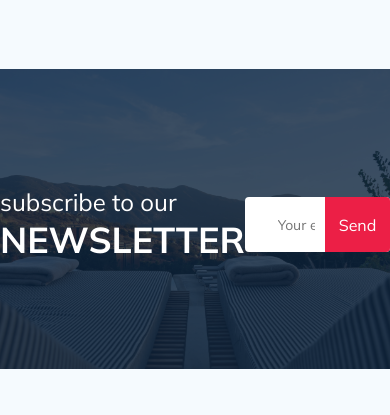
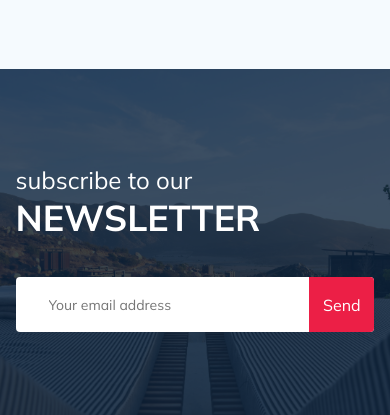
Before and after one commit to LidiyaZzz/tour-plan, a PHP site: page / in a window 390 px wide. Shown: the part 996-1411 px from the top of the page. Before the commit the page ends 1365 px from the top, so only its background shows below. Run offline with PHP 8.4, Linux system fonts and the light colour scheme.

Commit message:
create: settings from the lesson for newsletter

```diff
--- a/css/style.css
+++ b/css/style.css
@@ -918,7 +918,7 @@ template {
 }
 
 @media (max-width: 992px) {
-  .container {
+  .container, .newsletter-wrapper {
     max-width: 700px;
   }
   .logo {
@@ -1047,6 +1047,17 @@ template {
   .map {
     width: 100%;
   }
+  .newsletter-wrapper {
+    -webkit-box-orient: vertical;
+    -webkit-box-direction: normal;
+        -ms-flex-direction: column;
+            flex-direction: column;
+    max-width: 576px;
+    width: 92%;
+    -webkit-box-align: start;
+        -ms-flex-align: start;
+            align-items: flex-start;
+  }
 }
 
 @media (max-width: 576px) {
@@ -1059,5 +1070,14 @@ template {
   .hotel__slider {
     margin-bottom: 20px;
   }
+  .newsletter {
+    padding: 76px 0 83px 0;
+  }
+  .newsletter__title {
+    margin-bottom: 37px;
+  }
+  .subscripe {
+    width: 100%;
+  }
 }
 /*# sourceMappingURL=style.css.map */
--- a/index.html
+++ b/index.html
@@ -197,7 +197,7 @@
   <section class="newsletter">
     <div class="newsletter-wrapper">
 
-      <h2 class="newsletter-title">
+      <h2 class="newsletter-title newsletter__title">
         subscribe to our
         <span class="newsletter-title__strong">Newsletter</span>
       </h2>
--- a/sass/_media.sass
+++ b/sass/_media.sass
@@ -11,7 +11,7 @@
         object-fit: cover
 
 @media (max-width: 992px)
-  .container
+  .container, .newsletter-wrapper
     max-width: 700px
   .logo
     width: 132px
@@ -94,6 +94,12 @@
     width: 100%
   .map
     width: 100%
+  .newsletter
+    &-wrapper
+      flex-direction: column
+      max-width: 576px
+      width: 92%
+      align-items: flex-start
 
 @media (max-width: 576px)
   .logo
@@ -103,3 +109,9 @@
   .hotel
     &__slider
       margin-bottom: 20px
+  .newsletter
+    padding: 76px 0 83px 0
+    &__title
+      margin-bottom: 37px
+  .subscripe
+    width: 100%
```
Also changed, not shown: 1 other file.
